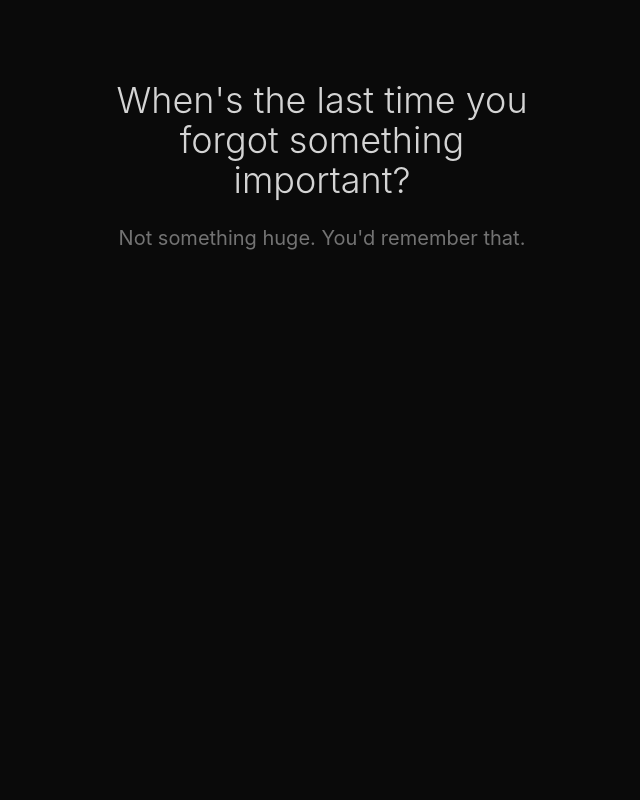
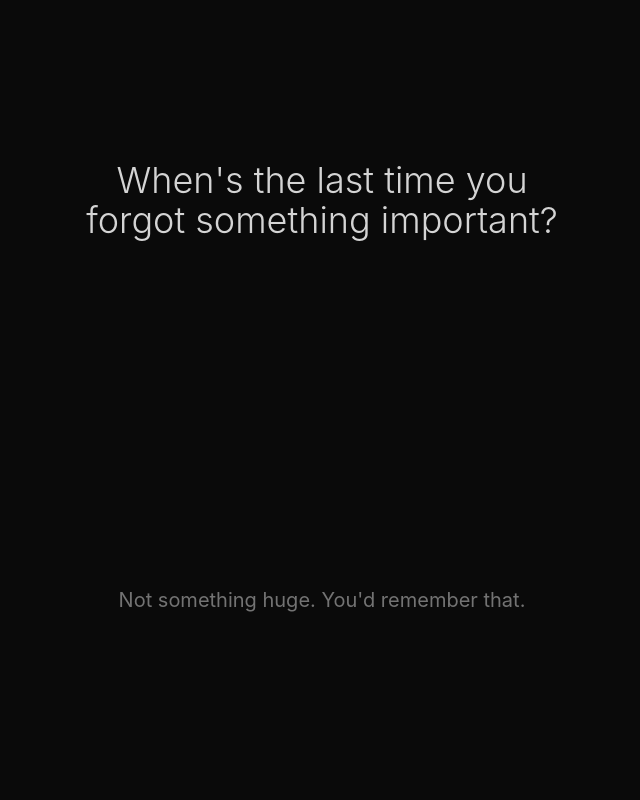
Before and after one commit to Somers1/sotto-landing, a Next.js app: page /5 in a window 1280 px wide. Shown: the top 800 px of the page, without its empty margins (318-958 px from the left). Built offline with nearby package versions, Linux system fonts and the light colour scheme.

Commit message:
feat: scroll-driven fade-in on /5
Blocks fade in as they enter viewport via IntersectionObserver.
Lines within each block stagger (400ms apart). Scroll controls
the pace — scroll fast and it all appears, scroll slow and it
reads punchline by punchline. Content stays once visible.

```diff
--- a/app/5/page.js
+++ b/app/5/page.js
@@ -1,97 +1,37 @@
 'use client'
-import { useEffect, useState, useRef } from 'react'
+import { useEffect, useRef, useState } from 'react'
 
-const lines = [
-  { text: "When's the last time you forgot something important?", style: 'text-2xl sm:text-4xl text-neutral-300 font-light', delay: 1500 },
-  { text: "Not something huge. You'd remember that.", style: 'text-lg sm:text-xl text-neutral-500', delay: 3500 },
-  { text: "Something small. Something that mattered to someone.", style: 'text-lg sm:text-xl text-neutral-500', delay: 3000 },
-  { text: "Your friend mentioned they had a job interview today.", style: 'text-neutral-500', delay: 3000 },
-  { text: "Your partner asked you to grab milk.", style: 'text-neutral-500', delay: 2500 },
-  { text: "You said you'd call your mum back.", style: 'text-neutral-500', delay: 2500 },
-  { text: "All of it was in your notifications. You just... didn't connect the dots.", style: 'text-neutral-600 text-sm', delay: 3500 },
-  { text: "the thing is", style: 'text-neutral-600 text-sm tracking-wider uppercase', delay: 2500 },
-  { text: "Your phone already knows everything.", style: 'text-xl sm:text-2xl text-neutral-300 font-light', delay: 3000 },
-  { text: "It just doesn't care.", style: 'text-xl sm:text-2xl text-neutral-300 font-light', delay: 3000 },
-  { text: "What if it did?", style: 'text-2xl sm:text-3xl text-neutral-200 font-light', delay: 3500 },
-  { text: "It's not a chatbot.", style: 'text-neutral-600', delay: 2000 },
-  { text: "It's not an assistant you have to talk to.", style: 'text-neutral-600', delay: 2000 },
-  { text: "It's not another app demanding your attention.", style: 'text-neutral-600', delay: 2000 },
-  { text: "It's a quiet presence that pays attention so you don't have to.", style: 'text-neutral-400', delay: 3500 },
+const blocks = [
+  { lines: ["When's the last time you forgot something important?"], style: 'text-2xl sm:text-4xl text-neutral-300 font-light' },
+  { lines: ["Not something huge. You'd remember that."], style: 'text-lg sm:text-xl text-neutral-500' },
+  { lines: ["Something small.", "Something that mattered to someone."], style: 'text-lg sm:text-xl text-neutral-500' },
+  { lines: ["Your friend mentioned they had a job interview today.", "Your partner asked you to grab milk.", "You said you'd call your mum back."], style: 'text-neutral-500' },
+  { lines: ["All of it was in your notifications.", "You just... didn't connect the dots."], style: 'text-neutral-600 text-sm' },
+  { lines: ["Your phone already knows everything."], style: 'text-xl sm:text-2xl text-neutral-300 font-light' },
+  { lines: ["It just doesn't care."], style: 'text-xl sm:text-2xl text-neutral-300 font-light' },
+  { lines: ["What if it did?"], style: 'text-2xl sm:text-3xl text-neutral-200 font-light' },
+  { lines: ["It's not a chatbot.", "It's not an assistant you have to talk to.", "It's not another app demanding your attention."], style: 'text-neutral-600' },
+  { lines: ["It's a quiet presence that pays attention", "so you don't have to."], style: 'text-neutral-400' },
   { type: 'reveal' },
 ]
 
-function Line({ text, style, visible }) {
-  return (
-    <p className={`transition-all duration-700 ease-out ${style} ${visible ? 'opacity-100' : 'opacity-0 translate-y-4'}`}>
-      {text}
-    </p>
-  )
-}
-
-export default function AntiLandingPage() {
-  const [visibleCount, setVisibleCount] = useState(0)
-  const [revealed, setRevealed] = useState(false)
-  const [paused, setPaused] = useState(false)
-  const containerRef = useRef(null)
-  const timerRef = useRef(null)
+function Block({ block, index }) {
+  const ref = useRef(null)
+  const [visible, setVisible] = useState(false)
 
   useEffect(() => {
-    if (paused || visibleCount >= lines.length) return
-
-    const current = lines[visibleCount]
-    if (current?.type === 'reveal') {
-      setRevealed(true)
-      return
-    }
-
-    timerRef.current = setTimeout(() => {
-      setVisibleCount(c => c + 1)
-    }, current?.delay || 2500)
-
-    return () => clearTimeout(timerRef.current)
-  }, [visibleCount, paused])
-
-  // Scroll to keep latest line centered
-  useEffect(() => {
-    if (containerRef.current && visibleCount > 0) {
-      const children = containerRef.current.children
-      const latest = children[Math.min(visibleCount - 1, children.length - 1)]
-      if (latest) {
-        latest.scrollIntoView({ behavior: 'smooth', block: 'center' })
-      }
-    }
-  }, [visibleCount])
-
-  // Pause auto-advance on user scroll, resume after 3s idle
-  useEffect(() => {
-    let resumeTimer
-    const handleScroll = () => {
-      setPaused(true)
-      clearTimeout(resumeTimer)
-      resumeTimer = setTimeout(() => setPaused(false), 3000)
-    }
-    window.addEventListener('wheel', handleScroll)
-    window.addEventListener('touchmove', handleScroll)
-    return () => {
-      window.removeEventListener('wheel', handleScroll)
-      window.removeEventListener('touchmove', handleScroll)
-      clearTimeout(resumeTimer)
-    }
+    const observer = new IntersectionObserver(
+      ([entry]) => { if (entry.isIntersecting) setVisible(true) },
+      { threshold: 0.3, rootMargin: '0px 0px -10% 0px' }
+    )
+    if (ref.current) observer.observe(ref.current)
+    return () => observer.disconnect()
   }, [])
 
-  const displayLines = lines.filter(l => !l.type).slice(0, visibleCount)
-
-  return (
-    <div className="min-h-screen bg-[#0a0a0a] text-white flex flex-col">
-      <div ref={containerRef} className="flex-1 flex flex-col items-center justify-center px-6 py-20 space-y-6 max-w-lg mx-auto text-center">
-        {displayLines.map((line, i) => (
-          <Line key={i} text={line.text} style={line.style} visible={true} />
-        ))}
-      </div>
-
-      {/* Final reveal */}
-      <div className={`transition-all duration-1000 ${revealed ? 'opacity-100' : 'opacity-0 pointer-events-none'}`}>
-        <div className="flex flex-col items-center justify-center px-6 py-20 text-center space-y-4">
+  if (block.type === 'reveal') {
+    return (
+      <div ref={ref} className="min-h-[60vh] flex items-center justify-center px-6">
+        <div className={`text-center space-y-4 transition-all duration-1000 ${visible ? 'opacity-100' : 'opacity-0 translate-y-6'}`}>
           <p className="text-3xl sm:text-5xl text-neutral-200 font-light tracking-tight">Sotto</p>
           <p className="text-neutral-500 text-sm italic">sotto voce — "in a quiet voice"</p>
           <p className="text-neutral-500 text-sm max-w-xs mx-auto mt-4">
@@ -105,8 +45,34 @@ export default function AntiLandingPage() {
           </div>
           <p className="text-neutral-700 text-xs mt-6">Android beta. Waitlist open.</p>
         </div>
-        <div className="h-[15vh]" />
+      </div>
+    )
+  }
+
+  return (
+    <div ref={ref} className="min-h-[50vh] flex items-center justify-center px-6">
+      <div className={`text-center max-w-lg space-y-2 ${block.style}`}>
+        {block.lines.map((line, i) => (
+          <p
+            key={i}
+            className={`transition-all ease-out ${visible ? 'opacity-100 translate-y-0' : 'opacity-0 translate-y-4'}`}
+            style={{ transitionDuration: `${700 + i * 200}ms`, transitionDelay: `${i * 400}ms` }}
+          >
+            {line}
+          </p>
+        ))}
       </div>
     </div>
   )
 }
+
+export default function AntiLandingPage() {
+  return (
+    <div className="min-h-screen bg-[#0a0a0a] text-white">
+      {blocks.map((block, i) => (
+        <Block key={i} block={block} index={i} />
+      ))}
+      <div className="h-[15vh]" />
+    </div>
+  )
+}
```
